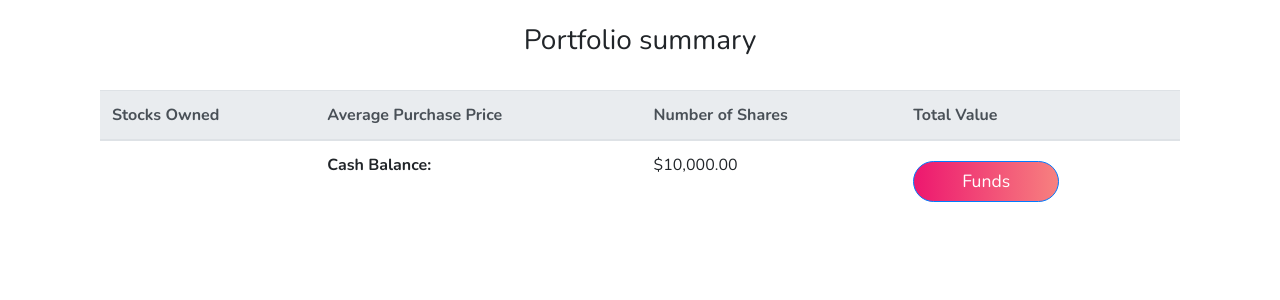
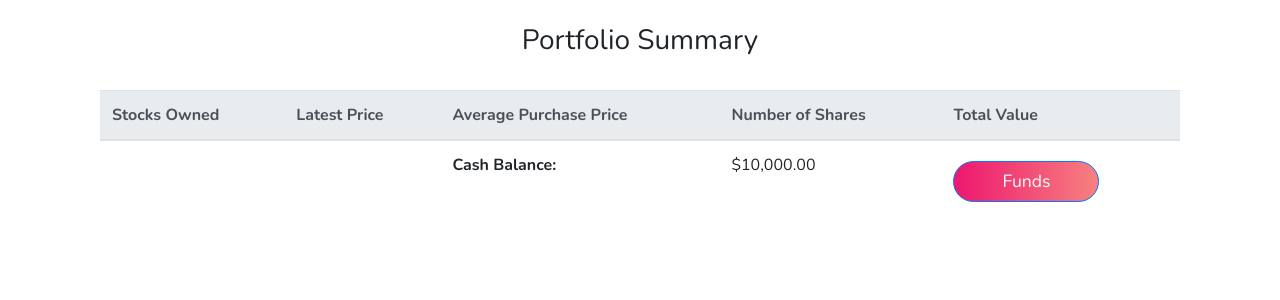
Before and after one commit to hamzaosman7891/Stockverse, a Flask app: page /home in a window 1280 px wide. Shown: the part 64-364 px from the top of the page. Run offline with Flask 2, Linux system fonts and the light colour scheme; a user stored in the database is signed in; data comes from the database, SQL or seed files in the repository; both versions use the stored data as it was after the commit; some libraries are stand-ins or nearby versions.

Commit message:
added latest price to portfolio summary

```diff
--- a/stock/templates/home.html
+++ b/stock/templates/home.html
@@ -5,11 +5,13 @@
 <section class="home" id="home">
   <div class="container">
   </br>
-    <h3 align="center">Portfolio summary</h3></br>
+    <h3 align="center">Portfolio Summary</h3></br>
+    <div class="table mx-auto w-auto">
     <table class="table table-hover table-md-responsive">
       <thead>
         <tr class="thead-light">
           <th scope="col">Stocks Owned</th>
+          <th scope="col">Latest Price</th>
           <th scope="col">Average Purchase Price</th>
           <th scope="col">Number of Shares</th>
           <th scope="col">Total Value</th>
@@ -19,12 +21,14 @@
         {% for i in range(holdings_length) %}
         <tr>
           <td>{{ (holdings[i])['symbol'] }}</td>
+          <td>{{ price[i] | usd }}</td>
           <td>{{ avgprice[i] | usd }}</td>
           <td>{{ shares[i] }}</td>
           <td>{{ total[i] | usd }}</td>
         </tr>
         {% endfor %}
         <tr>
+          <td></td>
           <td></td>
           <td><strong>Cash Balance:</strong></td>
           <td>{{ cash | usd }}</td>
@@ -58,6 +62,7 @@
               </div>
             </div>
           </div>
-         </div>
-         </section>
+        </div>
+      </div>
+    </section>
 {% endblock %}
--- a/stock/views.py
+++ b/stock/views.py
@@ -31,7 +31,7 @@ def home():
     funds = float(fund.cash)
 
     if holdings == []:
-        return render_template("home.html", cash = funds, total = [], shares = [], avgprice = [], symbols = [], holdings_length = 0)
+        return render_template("home.html", cash = funds, total = [], shares = [], price = [], avgprice = [], symbols = [], holdings_length = 0)
 
     else:
         # Calculate symbol list length for iteration in index.html
@@ -40,6 +40,7 @@ def home():
 
         # Create empty arrays to store values
         symbols = []
+        price = []
         avgprice = []
         shares = []
         total = []
@@ -49,7 +50,9 @@ def home():
             #print("symbol_index:", symbol_index)
             symbols.append(symbol_index)
             # Obtain price of stock using iex API
-           #price_index = float(lookup(symbol_index).get('price'))
+            price_index = float(lookup(symbol_index).get('price'))
+            price.append(price_index)
+
             avgprice_index = holdings[i].avgprice
             #print("price_index:", price_index)
             avgprice.append(avgprice_index)
@@ -63,7 +66,7 @@ def home():
             total.append(calc)
 
         # Render page with information
-        return render_template("home.html", holdings = holdings, holdings_length = holdings_length, avgprice = avgprice, shares=shares,  total = total, cash = funds)
+        return render_template("home.html", holdings = holdings, holdings_length = holdings_length, price = price, avgprice = avgprice, shares=shares,  total = total, cash = funds)
 
 
 
```
Also changed, not shown: stock/database.db, stock/static/style.css (line endings or trailing spaces).
